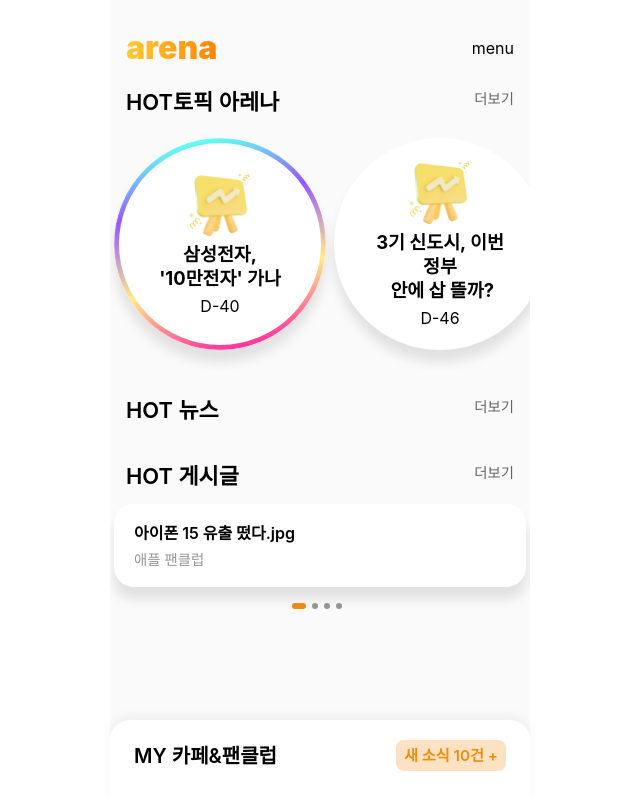
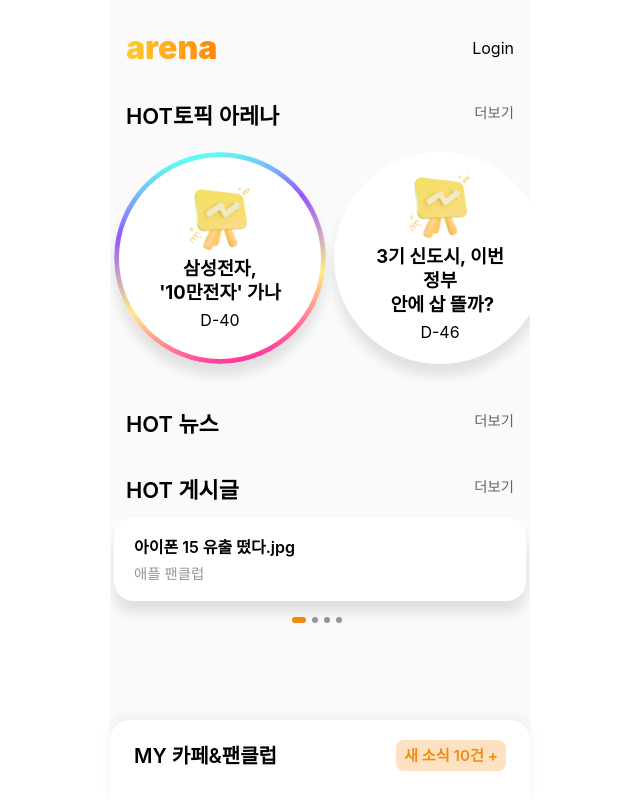
Before and after one commit to TmaxFintech/fintech-arena-fe, a Next.js app: page / in a window 1280 px wide. Shown: the whole page, without its empty margins (320-960 px from the left). Built offline with nearby package versions, Linux system fonts and the light colour scheme; no server answers; a web font is replaced by a local one.

Commit message:
[Chore] 레이아웃 스타일링 동적 변화

```diff
--- a/src/components/Layouts/Layout.tsx
+++ b/src/components/Layouts/Layout.tsx
@@ -1,43 +1,47 @@
-import React from "react"
-import styled from "@emotion/styled"
-import { useRouter } from "next/router"
-import Header from "./partials/Header"
-import SubHeader from "./partials/SubHeader"
-import MySocialList from "../Home/MySocialList"
+import React from "react";
+import styled from "@emotion/styled";
+import { useRouter } from "next/router";
+import Header from "./partials/Header";
+import SubHeader from "./partials/SubHeader";
+import MySocialList from "../Home/MySocialList";
+import { COLOR } from "src/styles/PALLETS";
 
 export const Layout = ({ children }: any) => {
-  const router = useRouter()
-  const asPath = router.asPath.split("/")[1]
-  console.log(asPath)
-  const HeaderText = (text: string): string => {
-    switch (text) {
-      case "debate":
-        return "금융핫토픽아레나"
-      case "hot":
-        return "HOT"
-    }
-    return ""
-  }
+  const router = useRouter();
+  const subpageQuery = router.query;
+  const asPath = router.asPath.split("/");
+
+  const HeaderText: { [index: string]: string } = {
+    debate: "금융핫토픽아레나",
+    hot: "HOT",
+    user: asPath[2] === "login" ? "로그인" : "회원가입",
+  };
 
   return (
     <>
-      <Main>
-        {asPath === "" ? <Header /> : <SubHeader text={HeaderText(asPath)} />}
+      <Main location={asPath[1] === "debate" && !!subpageQuery.id}>
+        {asPath[1] === "" ? (
+          <Header />
+        ) : (
+          <SubHeader text={HeaderText[asPath[1]]} />
+        )}
         <main>{children}</main>
       </Main>
-      {asPath === "" && <MySocialList />}
+      {asPath[1] === "" && <MySocialList />}
     </>
-  )
-}
+  );
+};
 
-const Main = styled.main`
+const Main = styled.div<{ location: boolean }>`
   position: absolute;
-  padding: 0 16px 80px;
   left: 50%;
   max-width: 420px;
   width: 100%;
   height: 100%;
-  background-color: #fafafa;
+  background-color: ${(props) => (props.location ? COLOR.main : "#fafafa")};
   transform: translateX(-50%);
-  overflow-x: hidden;
-`
+  main {
+    padding: 0 16px 80px;
+    overflow-x: hidden;
+  }
+`;
--- a/src/components/Layouts/partials/Header.tsx
+++ b/src/components/Layouts/partials/Header.tsx
@@ -1,6 +1,7 @@
-import React from "react"
-import styled from "@emotion/styled"
-import Link from "next/link"
+import React from "react";
+import styled from "@emotion/styled";
+import Link from "next/link";
+import { COLOR } from "src/styles/PALLETS";
 
 function Header() {
   return (
@@ -8,17 +9,23 @@ function Header() {
       <Link href="/">
         <Location>arena</Location>
       </Link>
-      <p>menu</p>
+      <p>
+        <Link href="/user/login">Login</Link>
+      </p>
     </Container>
-  )
+  );
 }
 
 const Container = styled.header`
+  position: sticky;
   display: flex;
-  margin: 32px 0 0;
+  padding: 32px 16px 14px;
+  top: 0;
   justify-content: space-between;
   align-items: center;
-`
+  background-color: ${COLOR.background};
+  z-index: 999;
+`;
 const Location = styled.div`
   cursor: pointer;
   font-size: 2rem;
@@ -26,6 +33,6 @@ const Location = styled.div`
   background: linear-gradient(to right, #ffcc32, #ff8503);
   -webkit-background-clip: text;
   -webkit-text-fill-color: transparent;
-`
+`;
 
-export default Header
+export default Header;
--- a/src/components/Layouts/partials/SubHeader.tsx
+++ b/src/components/Layouts/partials/SubHeader.tsx
@@ -1,11 +1,15 @@
-import React from "react"
-import styled from "@emotion/styled"
-import { useRouter } from "next/router"
+import React from "react";
+import styled from "@emotion/styled";
+import { useRouter } from "next/router";
+import { COLOR } from "src/styles/PALLETS";
 
 function SubHeader({ text }: { text: string }) {
-  const router = useRouter()
+  const router = useRouter();
+  const subpageQuery = router.query;
+  const asPath = router.asPath.split("/");
+
   return (
-    <Container>
+    <Container location={asPath[1] === "debate" && !!subpageQuery.id}>
       <Back>
         <button id="back" onClick={() => router.back()}>
           <span className="a11y-hidden">뒤로가기</span>
@@ -21,32 +25,40 @@ function SubHeader({ text }: { text: string }) {
         </button>
       </Buttons>
     </Container>
-  )
+  );
 }
 
-const Container = styled.header`
+const Container = styled.header<{ location: boolean }>`
+  position: sticky;
   display: flex;
-  margin: 32px 0 0;
+  padding: 32px 0 0;
+  top: 0;
   justify-content: space-between;
   align-items: center;
+  background-color: ${(props) =>
+    props.location ? COLOR.main : COLOR.background};
+  z-index: 999;
   button {
     cursor: pointer;
     width: 44px;
     height: 44px;
   }
-`
+  div {
+    filter: invert(${(props) => (props.location ? 1 : 0)});
+  }
+`;
 const Back = styled.div`
   flex: 1;
   #back {
     background-image: url("/icon/arrow_back.svg");
   }
-`
+`;
 const HeadTitle = styled.div`
   flex: 2;
   font-size: 1.25rem;
   font-weight: 600;
   text-align: center;
-`
+`;
 const Buttons = styled.div`
   flex: 1;
   text-align: right;
@@ -56,6 +68,6 @@ const Buttons = styled.div`
   #menu {
     background-image: url("/icon/menu.svg");
   }
-`
+`;
 
-export default SubHeader
+export default SubHeader;
```
